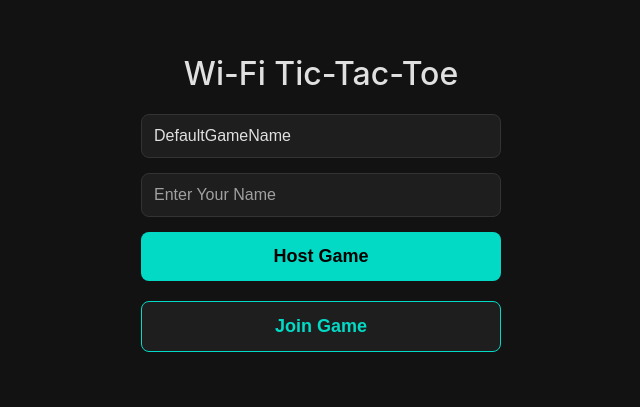
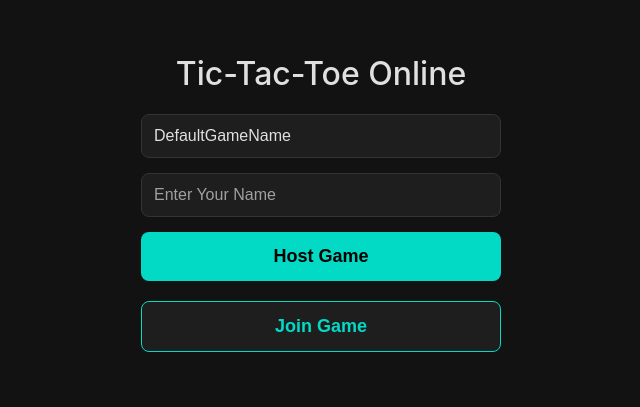
Before and after one commit to tariapps/ticmulti, a plain HTML site: page index.html in a window 1280 px wide. Shown: the part 181-588 px from the top of the page, without its empty margins (319-959 px from the left). Drawn offline with Linux system fonts and the light colour scheme.

Commit message:
Add files via upload

```diff
--- a/index.html
+++ b/index.html
@@ -3,7 +3,7 @@
 <head>
     <meta charset="UTF-8">
     <meta name="viewport" content="width=device-width, initial-scale=1.0, user-scalable=no">
-    <title>Wi-Fi Tic-Tac-Toe</title>
+    <title>Tic-Tac-Toe Online</title>
     <script src="https://unpkg.com/peerjs@1.5.2/dist/peerjs.min.js"></script>
 
 	<script src="riffwave.js"></script>
@@ -349,7 +349,7 @@
 
 
     <div id="home-screen" class="screen active">
-        <h1>Wi-Fi Tic-Tac-Toe</h1>
+        <h1>Tic-Tac-Toe Online</h1>
         <div class="input-group">
             <input type="text" id="game-name-input" value="DefaultGameName" placeholder="Enter Game Name">
         </div>
```
